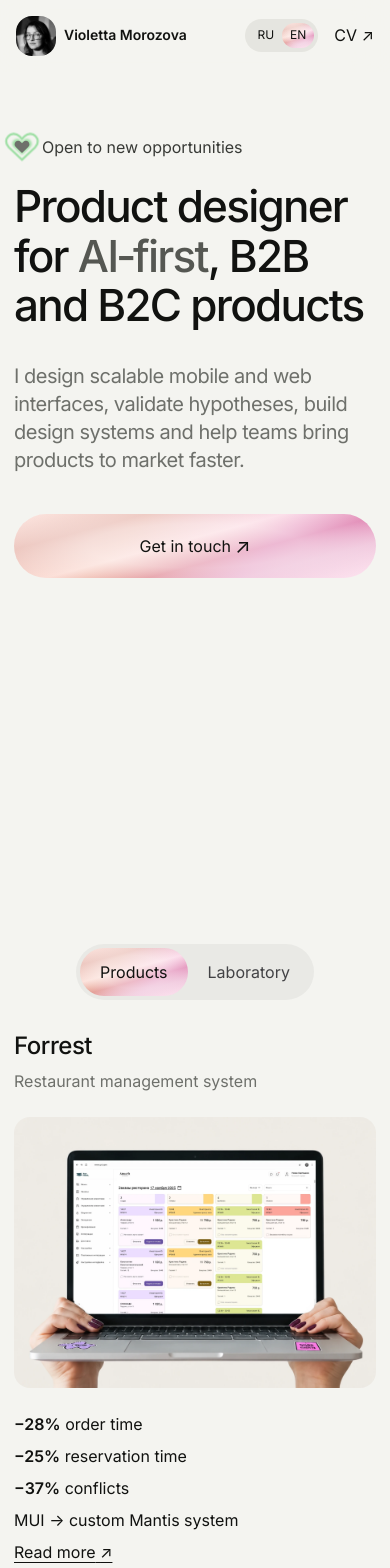
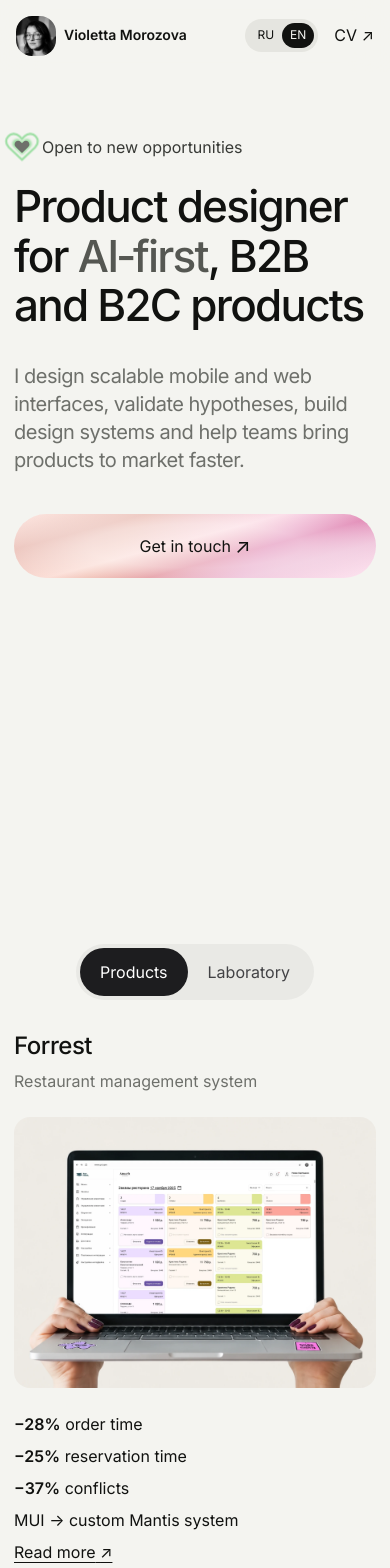
Before and after one commit to vilka-vk/portfolio-v2, a React (Vite) app: page / in a window 390 px wide. Shown: the top 1568 px of the page. Built offline with nearby package versions, Linux system fonts and the light colour scheme.

Commit message:
Revert "Правки активных табов"
This reverts commit 404dc7ec04b57ebd93ad877b2f5ff11f420c2241.

```diff
--- a/src/Skills.jsx
+++ b/src/Skills.jsx
@@ -32,6 +32,7 @@ export function Skills() {
   return <section className="skills-section page-shell" aria-labelledby="skills-heading">
     <div className="section-heading">
       <h2 id="skills-heading"><Copy value={["Навыки и инструменты", 'Skills & tools']} /></h2>
+      <p className="eyebrow">04 / <Copy value={['Компетенции', 'Expertise']} /></p>
     </div>
     <div className="expertise-layout">
       <div className="expertise-feature" aria-labelledby="product-skills-heading">
--- a/src/content/home.html
+++ b/src/content/home.html
@@ -19,6 +19,7 @@
     <section class="experience-section page-shell" id="experience">
       <div class="section-heading compact">
         <h2><span class="lru">Опыт работы</span><span class="len">Work experience</span></h2>
+        <p class="eyebrow">03 / <span class="lru">Опыт</span><span class="len">Experience</span></p>
       </div>
       <div class="experience-list">
         <article><time>2026</time><h3><span class="lru">Старший продуктовый дизайнер</span><span class="len">Senior Product Designer</span></h3><p>Bashnya</p><img src="img/logo-bashnya.svg" alt=""></article>
--- a/styles.css
+++ b/styles.css
@@ -1,4 +1,4 @@
-:root{--bg:#f4f4f0;--surface:#e9e9e5;--ink:#111210;--muted:#6e706b;--line:#d5d6d0;--accent-blue:#38bdf8;--acid:var(--accent-blue);--radius:16px;--shell:min(1440px,calc(100% - 64px));--control-fill:radial-gradient(ellipse 65% 75% at 50% 50%,rgba(255,255,255,.42) 46%,rgba(255,255,255,0) 100%),linear-gradient(165deg,rgba(255,255,255,.86) 0%,rgba(224,225,229,.7) 22%,rgba(250,250,250,.8) 45%,rgba(191,194,201,.48) 62%,rgba(231,232,236,.72) 78%,rgba(255,255,255,.86) 100%),linear-gradient(135deg,#ff643c 32%,#ff50a0 68%);font-synthesis:none}
+:root{--bg:#f4f4f0;--surface:#e9e9e5;--ink:#111210;--muted:#6e706b;--line:#d5d6d0;--accent-blue:#38bdf8;--acid:var(--accent-blue);--radius:16px;--shell:min(1440px,calc(100% - 64px));font-synthesis:none}
 *{box-sizing:border-box}
 html{scroll-behavior:smooth}
 body{margin:0;background:var(--bg);color:var(--ink);font-family:Inter,-apple-system,BlinkMacSystemFont,"Segoe UI",sans-serif;font-size:16px;line-height:1.4;-webkit-font-smoothing:antialiased}
@@ -22,7 +22,7 @@ a:focus-visible,button:focus-visible{outline:3px solid #5277ce;outline-offset:4p
 .header-actions{display:flex;align-items:center;gap:32px}
 .quiet-link{transition:opacity .2s}.quiet-link:hover{opacity:.5}
 .header-actions{justify-content:flex-end}.lang-switch{display:flex;padding:4px;background:#e5e5e0;border-radius:1000px}
-.lang-switch button{border:0;background:transparent;padding:4px 8px;border-radius:1000px;cursor:pointer;font-size:12px}.lang-switch button.active{background:var(--control-fill);color:var(--ink)}
+.lang-switch button{border:0;background:transparent;padding:4px 8px;border-radius:1000px;cursor:pointer;font-size:12px}.lang-switch button.active{background:var(--ink);color:var(--bg)}
 .hero{min-height:calc(100svh - 92px);padding:8vh 0 52px;display:flex;flex-direction:column;justify-content:space-between}
 .availability{display:flex;align-items:center;gap:12px;margin:0 0 24px;color:#383a36}
 .availability-heart{position:relative;isolation:isolate;display:inline-flex;flex:none;width:16px;height:16px;color:#6e706b}
@@ -33,14 +33,14 @@ a:focus-visible,button:focus-visible{outline:3px solid #5277ce;outline-offset:4p
 @keyframes availability-rainbow{0%,100%{color:#ff3264}14.285714%{color:#ffa01e}28.571429%{color:#ffe14a}42.857143%{color:#a3e635}57.142857%{color:#38bdf8}71.428571%{color:#288cff}85.714286%{color:#bf00ff}}
 .hero h1{max-width:1132px;margin:0;font-size:clamp(52px,7vw,108px);line-height:.96;letter-spacing:-.065em;font-weight:500}.hero h1 em{font-style:normal;color:var(--muted)}
 .hero-bottom{margin-top:48px;display:grid;grid-template-columns:1fr auto;align-items:end;gap:40px}.hero-bottom>p{max-width:720px;margin:0;font-size:clamp(20px,2vw,24px);line-height:1.3;letter-spacing:-.025em;color:var(--muted)}
-.contact-metal{justify-self:end;border-radius:1000px}.round-link{position:relative;isolation:isolate;overflow:hidden;display:flex;align-items:center;justify-content:center;gap:4px;min-width:192px;min-height:64px;padding:16px 20px;background:var(--control-fill);border:0;border-radius:1000px;cursor:pointer}.round-link b{font-size:20px;font-weight:400}
+.contact-metal{justify-self:end;border-radius:1000px}.round-link{position:relative;isolation:isolate;overflow:hidden;display:flex;align-items:center;justify-content:center;gap:4px;min-width:192px;min-height:64px;padding:16px 20px;background:radial-gradient(ellipse 65% 75% at 50% 50%,rgba(255,255,255,.42) 46%,rgba(255,255,255,0) 100%),linear-gradient(165deg,rgba(255,255,255,.86) 0%,rgba(224,225,229,.7) 22%,rgba(250,250,250,.8) 45%,rgba(191,194,201,.48) 62%,rgba(231,232,236,.72) 78%,rgba(255,255,255,.86) 100%),linear-gradient(135deg,#ff643c 32%,#ff50a0 68%);border:0;border-radius:1000px;cursor:pointer}.round-link b{font-size:20px;font-weight:400}
 .hero-metal-word{white-space:nowrap}
 .hero h1 .hero-metal-text{position:relative;display:inline-block;white-space:nowrap;vertical-align:baseline;color:#555752}
 .hero-metal-canvas{position:absolute;inset:0;display:block;width:100%;height:100%;pointer-events:none}
 [data-metal-paused="true"] .availability-heart-halo,[data-metal-paused="true"] .availability-heart-wave{animation-play-state:paused}
 @media(max-width:700px){.contact-metal{width:100%;justify-self:stretch}}
 @media(forced-colors:active){.hero-metal-canvas{display:none}.availability-heart{color:CanvasText}.availability-heart-halo,.availability-heart-wave{display:none}}
-.projects-section,.experience-section{padding:152px 0 72px;scroll-margin-top:80px}.section-heading{display:flex;justify-content:space-between;align-items:flex-end;gap:40px;margin-bottom:48px}.section-heading h2{max-width:740px;margin:0;font-size:clamp(36px,4vw,64px);line-height:1;letter-spacing:-.05em;font-weight:500}.tags{display:flex;flex-wrap:wrap;gap:8px}.tags span{padding:4px 8px;background:rgba(255,255,255,.55);border-radius:100px}
+.projects-section,.experience-section{padding:152px 0 72px;scroll-margin-top:80px}.section-heading{display:flex;justify-content:space-between;align-items:flex-end;gap:40px;margin-bottom:48px}.section-heading h2{max-width:740px;margin:0;font-size:clamp(36px,4vw,64px);line-height:1;letter-spacing:-.05em;font-weight:500}.eyebrow{margin:0;text-transform:uppercase;letter-spacing:.08em;font-size:12px;color:var(--muted)}.tags{display:flex;flex-wrap:wrap;gap:8px}.tags span{padding:4px 8px;background:rgba(255,255,255,.55);border-radius:100px}
 .experience-section .section-heading.compact{align-items:flex-end}.experience-list{border-top:1px solid var(--line)}.experience-list article{display:grid;grid-template-columns:152px minmax(280px,1.6fr) 1fr 44px;gap:24px;align-items:center;min-height:92px;border-bottom:1px solid var(--line)}.experience-list time,.experience-list p{color:var(--muted)}.experience-list h3,.experience-list p{margin:0;font-size:16px;font-weight:400}.experience-list img{width:44px;height:44px;object-fit:contain;justify-self:end}
 .skills-section{position:relative;isolation:isolate;overflow:clip;padding:112px 0 120px}
 .skills-section::before{content:"";position:absolute;z-index:-1;left:0;top:180px;bottom:100px;width:50%;background:linear-gradient(135deg,#ff643c 32%,#ff50a0 68%);-webkit-mask:url('/img/skills-ambient-v2.png') center/contain no-repeat;mask:url('/img/skills-ambient-v2.png') center/contain no-repeat;opacity:.55;filter:blur(36px);pointer-events:none}
@@ -66,7 +66,7 @@ a:focus-visible,button:focus-visible{outline:3px solid #5277ce;outline-offset:4p
 .topbar{position:sticky;top:0;z-index:80;padding:16px 32px;background:rgba(244,244,240,.9);backdrop-filter:blur(20px);border-bottom:1px solid var(--line)}.topbar-inner{width:min(980px,100%);margin:auto;display:flex;align-items:center;justify-content:space-between}.brand{display:flex;align-items:center;gap:12px}.avatar{width:40px;height:40px;border-radius:12px;overflow:hidden}.avatar img{width:100%;height:100%;object-fit:cover;filter:grayscale(1)}.brand-name{font-weight:600}.topbar-actions{display:flex;align-items:center;gap:12px}.icon-btn{border:1px solid var(--line);background:transparent;width:36px;height:36px;border-radius:50%;display:grid;place-items:center;cursor:pointer}.topbar .lang-toggle{display:flex;padding:4px;background:#e5e5e0;border-radius:100px}.topbar .lang-toggle button{border:0;background:transparent;padding:4px 8px;border-radius:100px;cursor:pointer}.topbar .lang-toggle .on{background:var(--ink);color:var(--bg)}
 .narrow.footer{width:min(980px,calc(100vw - 40px));margin-inline:auto}.back-link{color:var(--muted)}.mrow{display:grid;grid-template-columns:132px 1fr}.mkey{color:var(--muted);text-transform:uppercase;font-size:12px;letter-spacing:.08em}.tags{display:flex;gap:8px}.tag{padding:4px 8px;background:var(--surface);border-radius:100px;font-size:12px}.narrow.footer{padding:44px 0 72px;display:flex;justify-content:space-between;color:var(--muted)}.slider{overflow:hidden}.slides{display:flex;transition:transform .35s}.slide{min-width:100%}.lightbox-dots{display:flex;gap:8px;justify-content:center;margin:12px}.lightbox-dot{width:8px;height:8px;background:#bbb;border-radius:50%}.lightbox-dot.active{background:#111}.slider-arrow{border:0;background:#111;color:#fff;border-radius:50%;width:36px;height:36px}.reveal{opacity:0;transform:translateY(20px);transition:.6s}.reveal.visible{opacity:1;transform:none}
 @media(max-width:980px){:root{--shell:calc(100vw - 40px)}.site-header{padding:16px 20px}.experience-list article{grid-template-columns:120px 1fr 132px 44px}}
-@media(max-width:700px){:root{--shell:calc(100vw - 28px);--radius:16px}.site-header{min-height:72px;padding:12px 16px}.identity img{width:40px;height:40px}.identity small{display:none}.header-actions{gap:16px}.hide-mobile{display:none}.hero{min-height:calc(100svh - 72px);padding:14vh 0 28px;justify-content:start;}.hero h1{font-size:clamp(44px,14vw,72px)}.hero-bottom{grid-template-columns:1fr;margin-top:32px}.round-link{width:100%}.projects-section,.experience-section{padding-top:100px}.section-heading{display:block}.experience-list article{grid-template-columns:1fr 44px;gap:4px 12px;padding:20px 0}.experience-list time,.experience-list h3,.experience-list p{grid-column:1}.experience-list img{grid-column:2;grid-row:1/4}.skills-section{padding:84px 0 112px}.footer-bottom{display:block}.footer-bottom div{margin-top:20px;flex-wrap:wrap}.topbar{padding:12px 16px}.brand-name{font-size:16px}.mrow{grid-template-columns:1fr;gap:4px}}
+@media(max-width:700px){:root{--shell:calc(100vw - 28px);--radius:16px}.site-header{min-height:72px;padding:12px 16px}.identity img{width:40px;height:40px}.identity small{display:none}.header-actions{gap:16px}.hide-mobile{display:none}.hero{min-height:calc(100svh - 72px);padding:14vh 0 28px;justify-content:start;}.hero h1{font-size:clamp(44px,14vw,72px)}.hero-bottom{grid-template-columns:1fr;margin-top:32px}.round-link{width:100%}.projects-section,.experience-section{padding-top:100px}.section-heading{display:block}.section-heading .eyebrow{margin-top:24px;text-align:left}.experience-list article{grid-template-columns:1fr 44px;gap:4px 12px;padding:20px 0}.experience-list time,.experience-list h3,.experience-list p{grid-column:1}.experience-list img{grid-column:2;grid-row:1/4}.skills-section{padding:84px 0 112px}.footer-bottom{display:block}.footer-bottom div{margin-top:20px;flex-wrap:wrap}.topbar{padding:12px 16px}.brand-name{font-size:16px}.mrow{grid-template-columns:1fr;gap:4px}}
 @media(max-width:980px){:root{--shell:calc(100% - 40px)}}
 @media(max-width:700px){:root{--shell:calc(100% - 28px)}}
 @media(max-width:700px){.site-header{column-gap:12px}.identity{gap:8px}.identity b{font-size:14px}}
@@ -88,8 +88,8 @@ a:focus-visible,button:focus-visible{outline:3px solid #5277ce;outline-offset:4p
 .gallery-anchor{position:absolute;top:0;left:0;width:1px;height:1px;scroll-margin-top:80px;pointer-events:none}
 .project-tabs{position:relative;isolation:isolate;display:flex;justify-content:center;width:fit-content;max-width:100%;margin:0 auto 48px;padding:4px;background:#e9e9e5;border-radius:1000px}
 .project-tabs button{position:relative;z-index:1;border:0;background:transparent;color:#424245;border-radius:1000px;padding:12px 20px;min-height:48px;font-size:16px;line-height:24px;cursor:pointer;white-space:nowrap;transition:color 200ms ease}
-.project-tabs button[aria-selected="true"]{background:var(--control-fill);color:var(--ink)}
-.project-tab-indicator{position:absolute;top:4px;bottom:4px;left:0;background:var(--control-fill);border-radius:1000px;opacity:0;pointer-events:none}
+.project-tabs button[aria-selected="true"]{background:#1d1d1f;color:#fff}
+.project-tab-indicator{position:absolute;top:4px;bottom:4px;left:0;background:#1d1d1f;border-radius:1000px;opacity:0;pointer-events:none}
 .project-tabs[data-motion-ready] .project-tab-indicator{opacity:1}
 .project-tabs[data-motion-ready] button[aria-selected="true"]{background:transparent}
 .gallery-panels{display:grid;isolation:isolate;overflow:clip;overflow-clip-margin:8px}
@@ -135,4 +135,4 @@ a:focus-visible,button:focus-visible{outline:3px solid #5277ce;outline-offset:4p
 html[data-gallery-initial="concepts"] #panel-cases{display:none}
 html[data-gallery-initial="concepts"] #panel-concepts{display:block}
 html[data-gallery-initial="concepts"] #tab-cases{background:transparent;color:#424245}
-html[data-gallery-initial="concepts"] #tab-concepts{background:var(--control-fill);color:var(--ink)}
+html[data-gallery-initial="concepts"] #tab-concepts{background:#1d1d1f;color:#fff}
```
